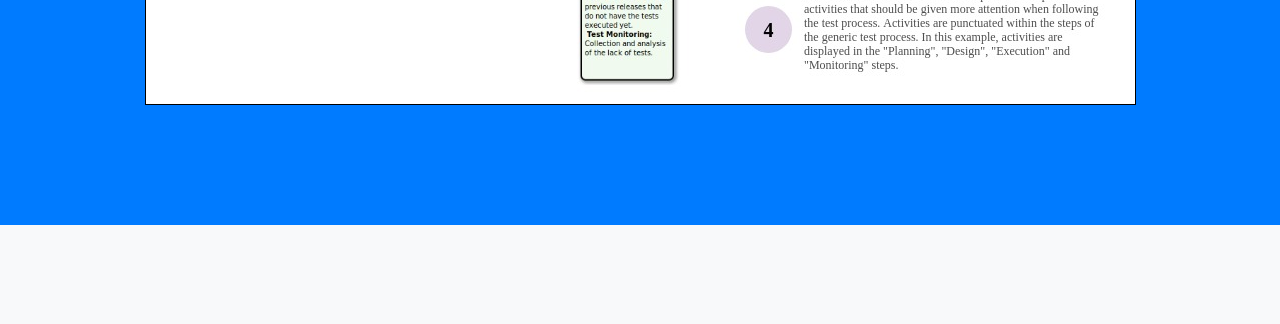
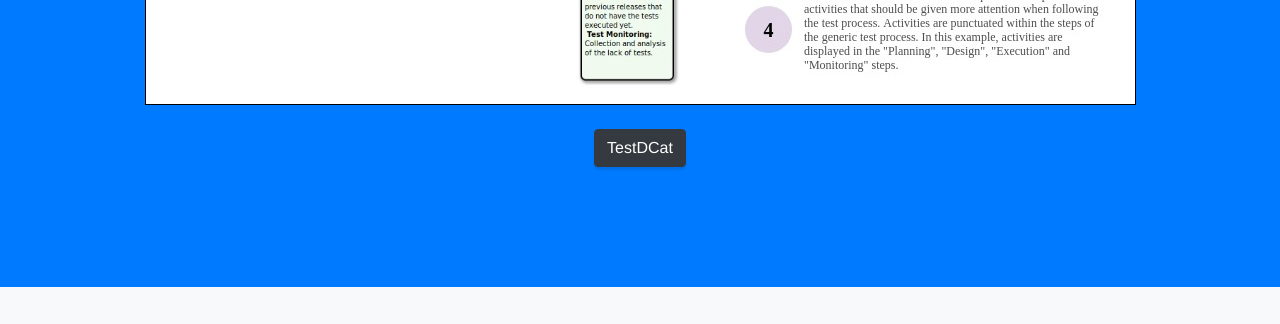
Before and after one commit to aragaobs/TestDCat, a website with bundled scripts: page TestDCat-Visualizacao/Site/index.html in a window 1280 px wide. Shown: the part 2080-2404 px from the top of the page. Built offline with nearby package versions, Linux system fonts and the light colour scheme.

Commit message:
botao no how to

```diff
--- a/TestDCat-Visualizacao/Site/index.html
+++ b/TestDCat-Visualizacao/Site/index.html
@@ -92,6 +92,8 @@
                    <br/> <br/>
                    <img src="img/how_to_use.jpg" alt="some text" width="auto" height="auto">
              </p>
+             <br><br>
+            <a class="btn btn-dark btn-xl js-scroll-trigger" href="#map">TestDCat</a>
     </section>
 
     <!-- Mapa -->
```
